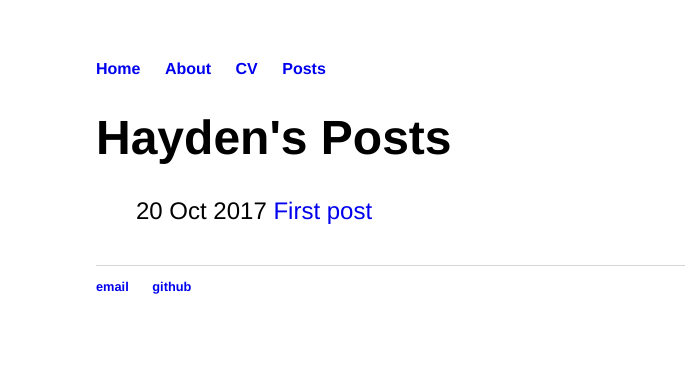
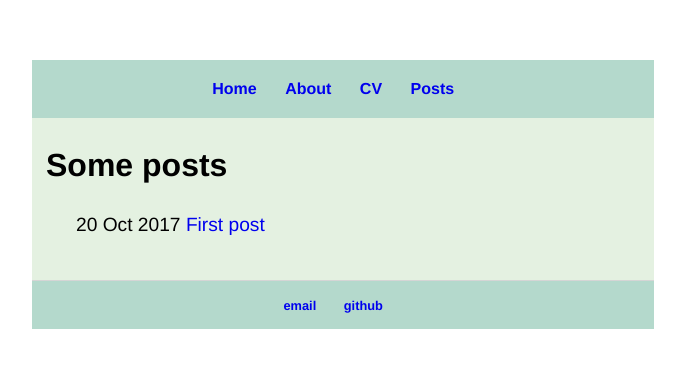
Before and after one commit to hayHarv/hayHarv.github.io, a Jekyll site: the page built from posts/index.html, in a window 1280 px wide. Shown: the top 368 px of the page, without its empty margins (96-781 px from the left). Built offline with Jekyll 4.4.1, drawn with Linux system fonts in a browser that asks for light colours.

Commit message:
playing with layouts

```diff
--- a/_layouts/default.html
+++ b/_layouts/default.html
@@ -6,6 +6,7 @@
 		<link rel="stylesheet" type="text/css" href="/css/main.css">
 	</head>
 	<body>
+		<div id="body">
 		<nav>
 			<ul>
 				<li><a href="/">Home</a></li>
@@ -24,5 +25,6 @@
 				<li><a href="https://github.com/hayHarv">github</a></li>
 			</ul>
 			</footer>
+		</div>
 	</body>
 </html>
--- a/css/main.css
+++ b/css/main.css
@@ -1,26 +1,38 @@
 body {
 		margin:60px auto;
-		width: 70%;
+		width: 80%;
 }
+
+div.body {
+		position: center;
+}
+
 
 nav ul, footer ul {
 		font-family:'Helvetica','Arial','Sans-Serif';
 		padding: 0px;
 		list-syle: none;
 		font-weight: bold;
+		text-align: center;
 }
 
 nav ul li, footer ul li {
 		display: inline;
 		margin-right: 20px;
+		padding: 2px;
 }
 
 .content {
 		margin: auto;
-		width: 60%;
+		width: 70%;
 		padding: 10px;
 }
 
+.container {
+		background-color: #e4f1e1;
+		width: 60%;
+		padding: 4px;
+}
 
 a {
 		text-decoration: none;
@@ -32,8 +44,9 @@
 }
 
 h1 {
-		font-size: 3em;
+		font-size: 2em;
 		font-family: 'Helvetica', 'Arial', 'Sans-Serif';
+		padding: 4px 0 8px 10px;
 }
 
 p {
@@ -43,9 +56,20 @@
 		font-family: 'Helvetica', 'Arial', 'Sans-Serif';
 }
 
+nav {
+		width: 60%;
+		position: center;
+		padding: 4px;
+		background-color: #b4d9cc;
+}
+
 footer {
 		border-top: 1px solid #d5d5d5;
 		font-size: .8em;
+		background-color: #b4d9cc;
+		padding: 4px;
+		width: 60%;
+		position: center;
 }
 
 ul.posts {
@@ -56,8 +80,5 @@
 
 ul.posts li {
 		list-style: none;
+		font-size: .8em;
 }
-
-#post ul {
-		font-family: 'Helvetica', 'Ariel', 'Sans-Serif';
-}
--- a/posts/index.html
+++ b/posts/index.html
@@ -1,6 +1,6 @@
 ---
 layout: default
-title: Hayden's Posts
+title: Some posts
 ---
 
 <h1>{{ page.title }}</h1>
```
